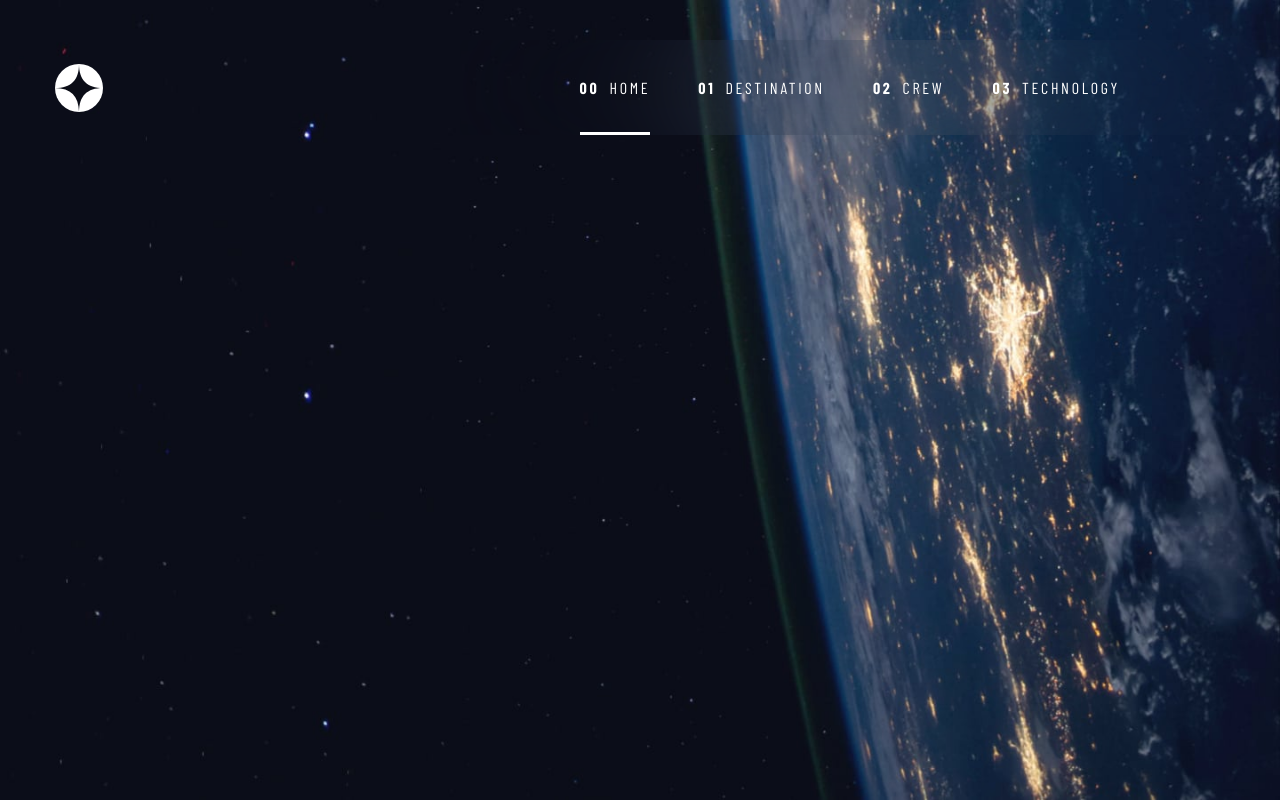
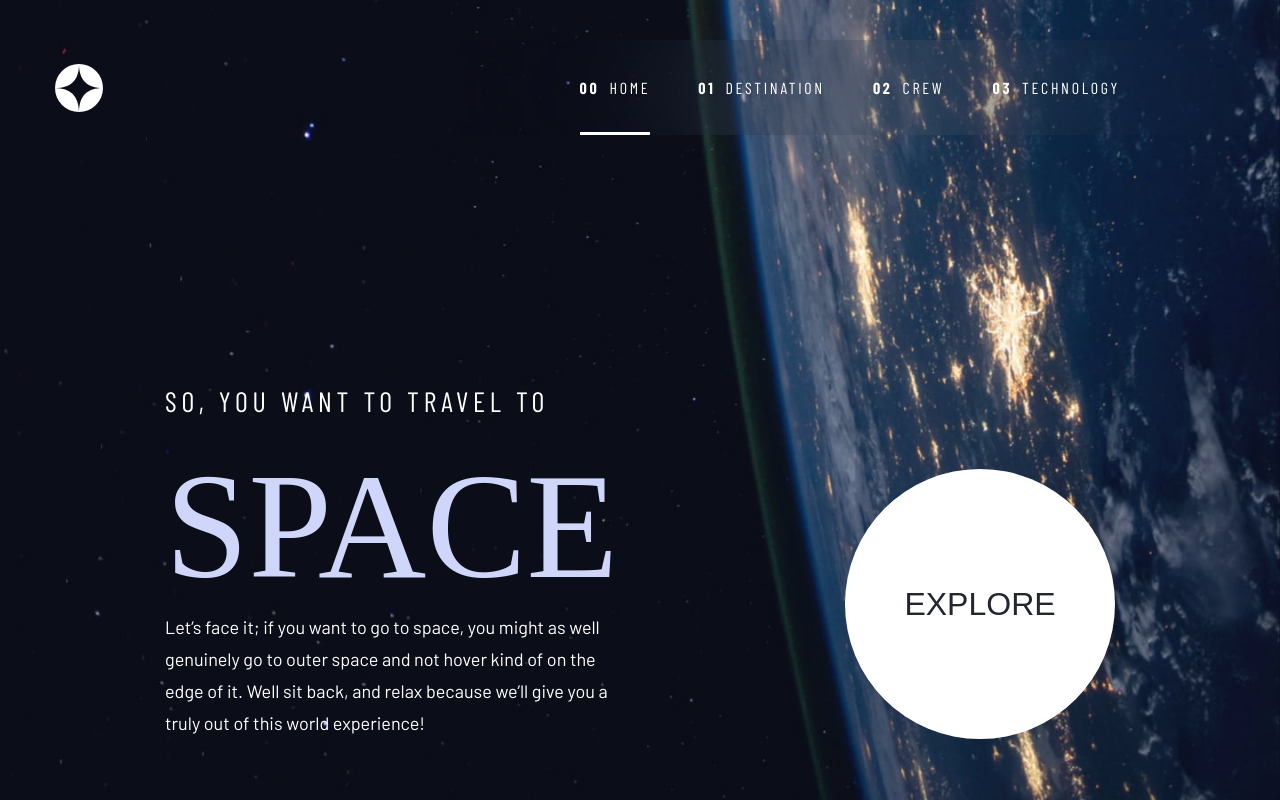
Before and after one commit to artemmatiushenko1/SpaceTourismWebsite, a React (Create React App) app: page / in a window 1280 px wide. Built offline with nearby package versions, Linux system fonts and the light colour scheme; a web font is replaced by a local one.

Commit message:
Created Home component and added router

```diff
--- a/package.json
+++ b/package.json
@@ -9,6 +9,7 @@
     "node-sass": "^6.0.1",
     "react": "^17.0.2",
     "react-dom": "^17.0.2",
+    "react-router-dom": "^6.0.0",
     "react-scripts": "4.0.3",
     "web-vitals": "^1.1.2"
   },
--- a/src/App.js
+++ b/src/App.js
@@ -1,13 +1,20 @@
 import './App.scss';
 import Navigation from './components/Navigation';
 import Home from './components/Home';
+import Destination from './components/Destination';
+import { BrowserRouter, Route, Routes } from 'react-router-dom';
 
 function App() {
   return (
-    <div className="App">
-      <Navigation />
-      <Home />
-    </div>
+    <BrowserRouter>
+      <div className="App">
+        <Navigation />
+        <Routes>
+          <Route path="/" element={<Home />} />
+          <Route path="/destination" element={<Destination />} />
+        </Routes>
+      </div>
+    </BrowserRouter>
   );
 }
 
--- a/src/App.scss
+++ b/src/App.scss
@@ -3,6 +3,7 @@
 .App {
   max-width: 100%;
   height: 100%;
+  overflow: hidden;
   background-image: url('./assets/home/background-home-desktop.jpg');
   background-size: cover;
   background-position: center;
--- /dev/null
+++ b/src/components/Destination.jsx
@@ -0,0 +1,16 @@
+import React from 'react';
+import '../sass/_destination.scss';
+import planet from '../assets/destination/image-moon.png';
+
+export default function Destination() {
+  return (
+    <section className="destination">
+      <h2 className="destination__heading heading--fifth">
+        <span>02</span>Pick your destination
+      </h2>
+      <div className="destination__content">
+        <img src={planet} alt="planet" className="destination__planet-img" />
+      </div>
+    </section>
+  );
+}
--- a/src/components/Home.jsx
+++ b/src/components/Home.jsx
@@ -1,6 +1,25 @@
 import React from 'react';
 import '../sass/_home.scss';
+import { Link } from 'react-router-dom';
 
 export default function Home() {
-  return <div className="Home"></div>;
+  return (
+    <section className="home">
+      <div className="home__text-box">
+        <h5 className="home__subheading heading--fifth">
+          SO, YOU WANT TO TRAVEL TO
+        </h5>
+        <h1 className="home__heading heading--primary">SPACE</h1>
+        <p className="home__paragraph body-text">
+          Let’s face it; if you want to go to space, you might as well genuinely
+          go to outer space and not hover kind of on the edge of it. Well sit
+          back, and relax because we’ll give you a truly out of this world
+          experience!
+        </p>
+      </div>
+      <Link to="/destination" className="home__btn-explore">
+        Explore
+      </Link>
+    </section>
+  );
 }
--- a/src/components/Navigation.jsx
+++ b/src/components/Navigation.jsx
@@ -1,6 +1,7 @@
 import React from 'react';
 import '../sass/_navigation.scss';
 import logo from '../assets/shared/logo.svg';
+import { NavLink } from 'react-router-dom';
 
 export default function Navigation() {
   return (
@@ -8,24 +9,24 @@ export default function Navigation() {
       <img className="navigation__logo" src={logo} alt="logo" />
       <ul className="navigation__links">
         <li className="navigation__item">
-          <a href="#" className="navigation__link navigation__link--active">
+          <NavLink to="/" className="navigation__link navigation__link--active">
             <span className="navigation__item-number">00</span>Home
-          </a>
+          </NavLink>
         </li>
         <li className="navigation__item">
-          <a href="#" className="navigation__link">
+          <NavLink to="/destination" className="navigation__link">
             <span className="navigation__item-number">01</span>Destination
-          </a>
+          </NavLink>
         </li>
         <li className="navigation__item">
-          <a href="#" className="navigation__link">
+          <NavLink to="/crew" className="navigation__link">
             <span className="navigation__item-number">02</span>Crew
-          </a>
+          </NavLink>
         </li>
         <li className="navigation__item">
-          <a href="#" className="navigation__link">
+          <NavLink to="/technology" className="navigation__link">
             <span className="navigation__item-number">03</span>Technology
-          </a>
+          </NavLink>
         </li>
       </ul>
     </nav>
--- /dev/null
+++ b/src/sass/_destination.scss
@@ -0,0 +1,17 @@
+@import './variables';
+@import './typography';
+
+.destination {
+  padding: 0 16.5rem;
+
+  &__heading {
+    color: $color-text-primary;
+    text-transform: uppercase;
+
+    span {
+      color: rgba($color-text-primary, 0.25);
+      margin-right: 2.8rem;
+      font-weight: 700;
+    }
+  }
+}
--- a/src/sass/_home.scss
+++ b/src/sass/_home.scss
@@ -1,4 +1,65 @@
 @import './variables';
+@import './typography';
 
-.Home {
+.home {
+  display: grid;
+  grid-template-columns: min-content 1fr;
+  column-gap: 10vw;
+  padding: 0 16.5rem;
+  padding-top: 25rem;
+
+  &__subheading {
+    line-height: 3.2rem;
+    margin-bottom: 2.4rem;
+  }
+
+  &__heading {
+    line-height: 17rem;
+    color: #d0d6f9;
+  }
+
+  &__paragraph {
+    line-height: 3.2rem;
+  }
+
+  &__btn-explore {
+    align-self: center;
+    justify-self: center;
+  }
+
+  &__btn-explore:link,
+  &__btn-explore:visited {
+    align-self: end;
+    justify-self: end;
+
+    text-decoration: none;
+    color: #0b0d17;
+    text-transform: uppercase;
+    font-size: 3.2rem;
+    width: 27rem;
+    height: 27rem;
+    background-color: $color-text-primary;
+    border-radius: 50%;
+    display: flex;
+    align-items: center;
+    justify-content: center;
+    position: relative;
+  }
+
+  &__btn-explore::before {
+    content: '';
+    position: absolute;
+    top: 50%;
+    left: 50%;
+    width: 100%;
+    height: 100%;
+    border-radius: 50%;
+    background-color: rgba($color-text-primary, 0.1);
+    transform: translate(-50%, -50%) scale(1);
+    transition: transform 0.2s ease;
+  }
+
+  &__btn-explore:hover::before {
+    transform: translate(-50%, -50%) scale(1.4);
+  }
 }
--- a/src/sass/_navigation.scss
+++ b/src/sass/_navigation.scss
@@ -45,8 +45,7 @@
     border-color: rgba($color-text-primary, 0.5);
   }
 
-  &__link--active:link,
-  &__link--active:visited {
+  &__item a.active {
     border-color: $color-text-primary;
   }
 }
--- /dev/null
+++ b/src/sass/_typography.scss
@@ -0,0 +1,59 @@
+@import './variables';
+
+.heading--primary {
+  font-size: 15rem;
+  font-family: $font-secondary;
+  font-weight: 400;
+}
+
+.heading--secondary {
+  font-size: 10rem;
+  font-family: $font-secondary;
+  font-weight: 400;
+}
+
+.heading--tertiary {
+  font-size: 5.6rem;
+  font-family: $font-secondary;
+  font-weight: 400;
+}
+
+.heading--fourth {
+  font-size: 3.2rem;
+  font-family: $font-secondary;
+  font-weight: 400;
+}
+
+.heading--fifth {
+  font-size: 2.8rem;
+  font-family: $font-tertiary;
+  font-weight: 400;
+  letter-spacing: 4.75px;
+}
+
+.sub-heading--primary {
+  font-size: 2.8rem;
+  font-family: $font-secondary;
+  font-weight: 400;
+}
+
+.sub-heading--secondary {
+  font-size: 1.4rem;
+  font-family: $font-secondary;
+  font-weight: 400;
+  letter-spacing: 2.35;
+}
+
+.nav-text {
+  font-size: 1.6rem;
+  font-family: $font-tertiary;
+  font-weight: 400;
+  letter-spacing: 2.7;
+}
+
+.body-text {
+  font-size: 1.8rem;
+  font-family: $font-primary;
+  font-weight: 400;
+  line-height: 3.2rem;
+}
```
Also changed, not shown: 1 other file (tests, documents, lock files or other folders).
